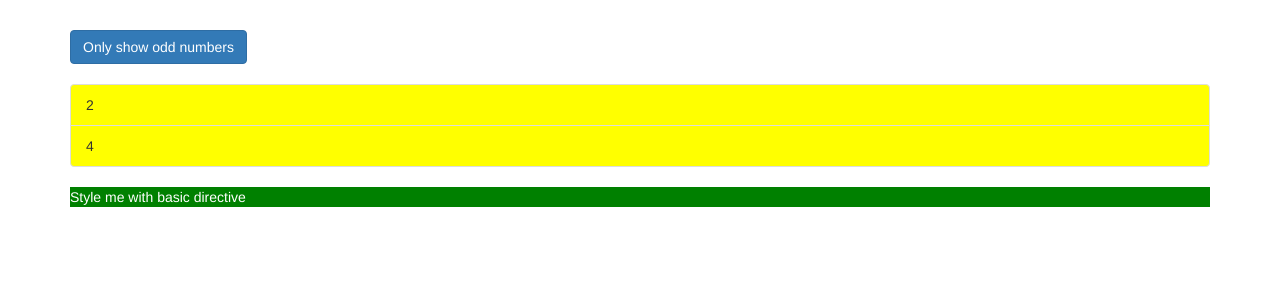
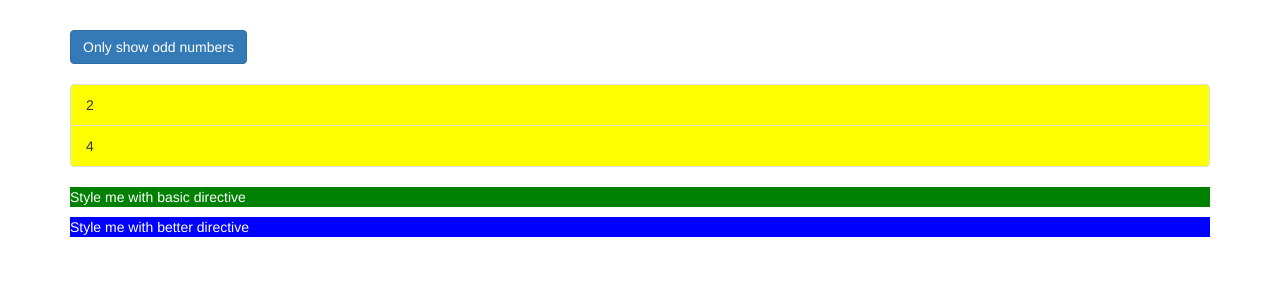
Before and after one commit to BeataJ/directive, an Angular app: page / in a window 1280 px wide. Shown: the top 300 px of the page. Built offline with nearby package versions, Linux system fonts and the light colour scheme.

Commit message:
add appBetterHighlight p

```diff
--- a/src/app/app.component.html
+++ b/src/app/app.component.html
@@ -26,6 +26,7 @@
 
       </ul>
       <p appBasicHighlight>Style me with basic directive</p>
+      <p appBetterHighlight>Style me with better directive</p>
       <!-- <ng-template [ngIf]="onlyOdd">
         <p>Only odd</p>
       </ng-template>
--- a/src/app/betterHighlight/better-highlight.directive.ts
+++ b/src/app/betterHighlight/better-highlight.directive.ts
@@ -8,7 +8,8 @@ export class BetterHighlightDirective implements OnInit {
   constructor(private elRef: ElementRef, private renderer: Renderer2) { }
 
   ngOnInit() {
-    this.renderer.setStyle()
+    this.renderer.setStyle(this.elRef.nativeElement, 'background-color', 'blue'),
+      this.renderer.setStyle(this.elRef.nativeElement, 'color', 'white')
   }
 
 }
```
